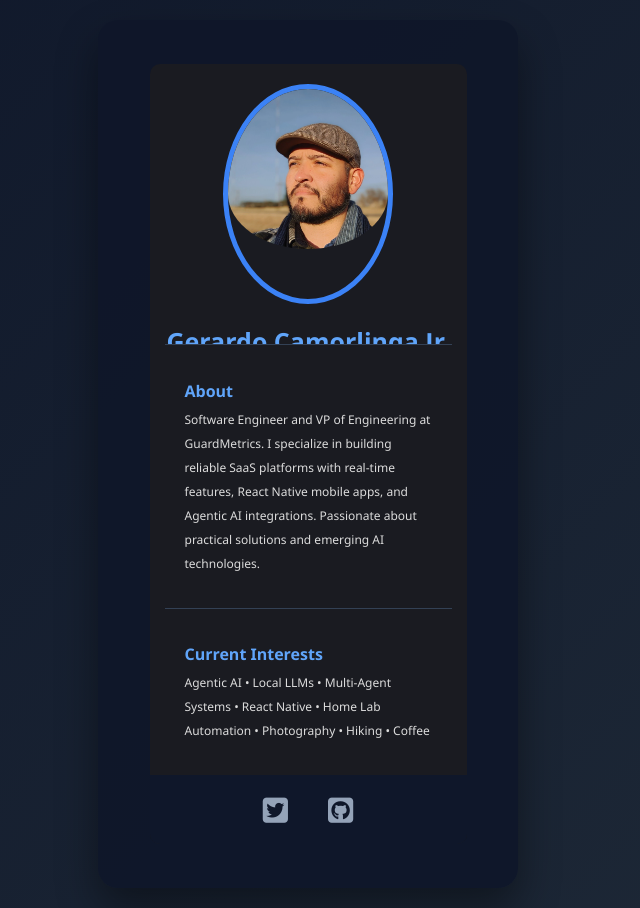
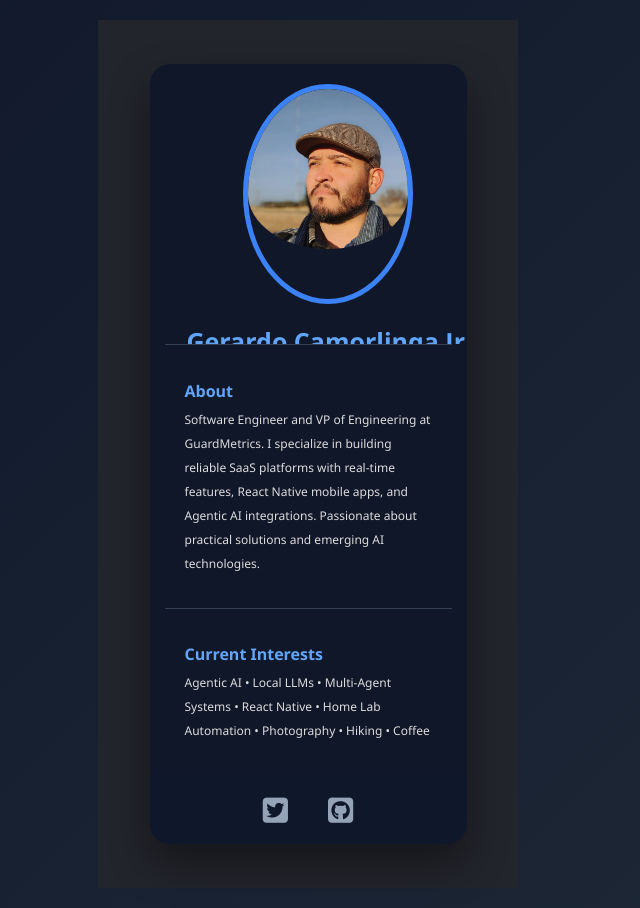
Before and after one commit to gercamjr/digital_business_card, a React (Create React App) app: page / in a window 1280 px wide. Shown: the whole page, without its empty margins (332-972 px from the left). Built offline with nearby package versions, Linux system fonts and the light colour scheme.

Commit message:
Add missing card layout selectors
Agent-Logs-Url: https://github.com/gercamjr/digital_business_card/sessions/c994fee5-22c2-48a3-be0f-0acb04b8588f

Co-authored-by: gercamjr <83178346+gercamjr@users.noreply.github.com>

```diff
--- a/src/index.css
+++ b/src/index.css
@@ -9,10 +9,18 @@ body {
 .App {
   max-width: 420px;
   margin: 0 auto;
+}
+
+.Card {
   background: rgba(15, 23, 42, 0.95);
   border-radius: 20px;
   overflow: hidden;
   box-shadow: 0 20px 40px rgba(0, 0, 0, 0.4);
+}
+
+.Info {
+  text-align: center;
+  padding: 0 20px 20px;
 }
 
 .info__image {
@@ -34,6 +42,12 @@ h1, h2, h3 {
   border-top: 1px solid #334155;
 }
 
+.call_to_action_btns {
+  display: flex;
+  justify-content: center;
+  gap: 12px;
+}
+
 .btn {
   display: inline-flex;
   align-items: center;
@@ -42,6 +56,16 @@ h1, h2, h3 {
   padding: 14px 24px;
   transition: all 0.3s ease;
   font-weight: 600;
+}
+
+.btn_email {
+  background: #f8fafc;
+  color: #0f172a;
+}
+
+.btn_linkedin {
+  background: #2563eb;
+  color: #f8fafc;
 }
 
 .btn:hover {
```
